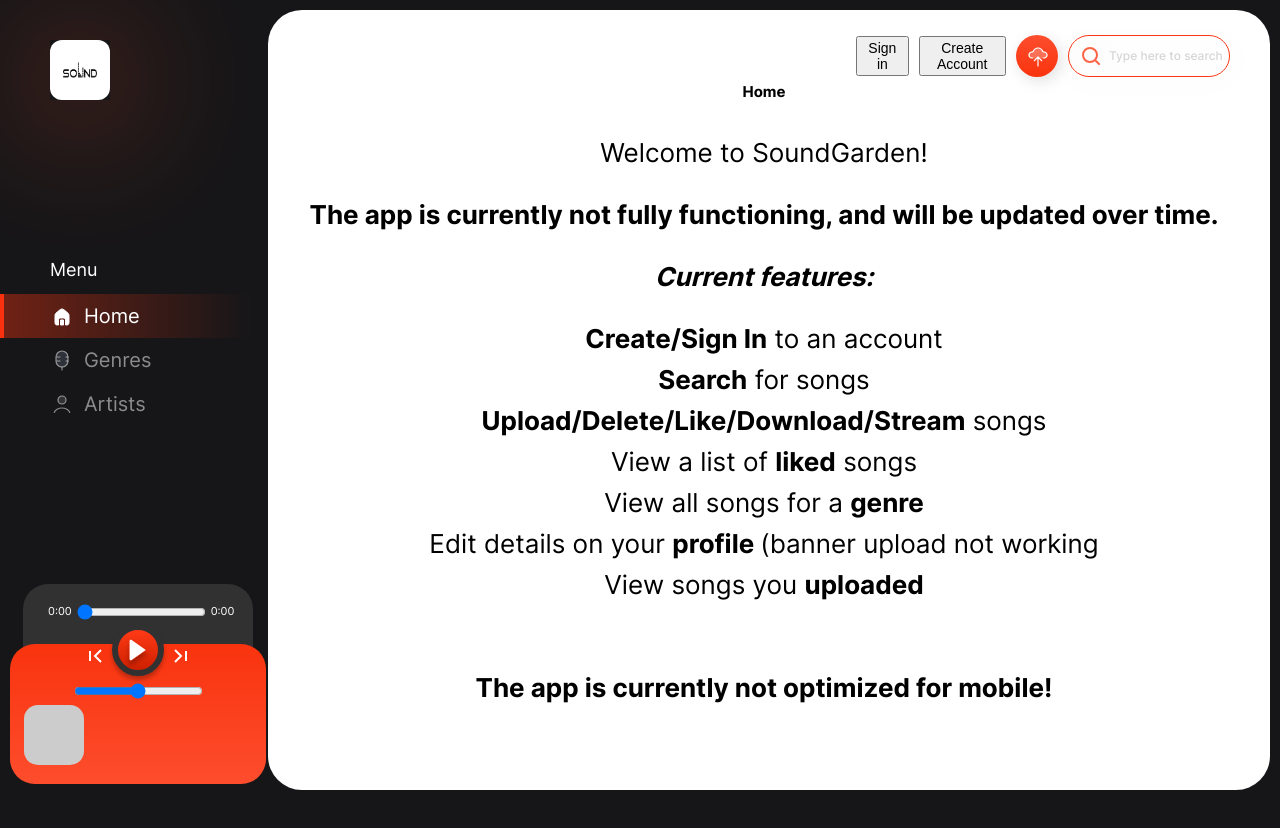
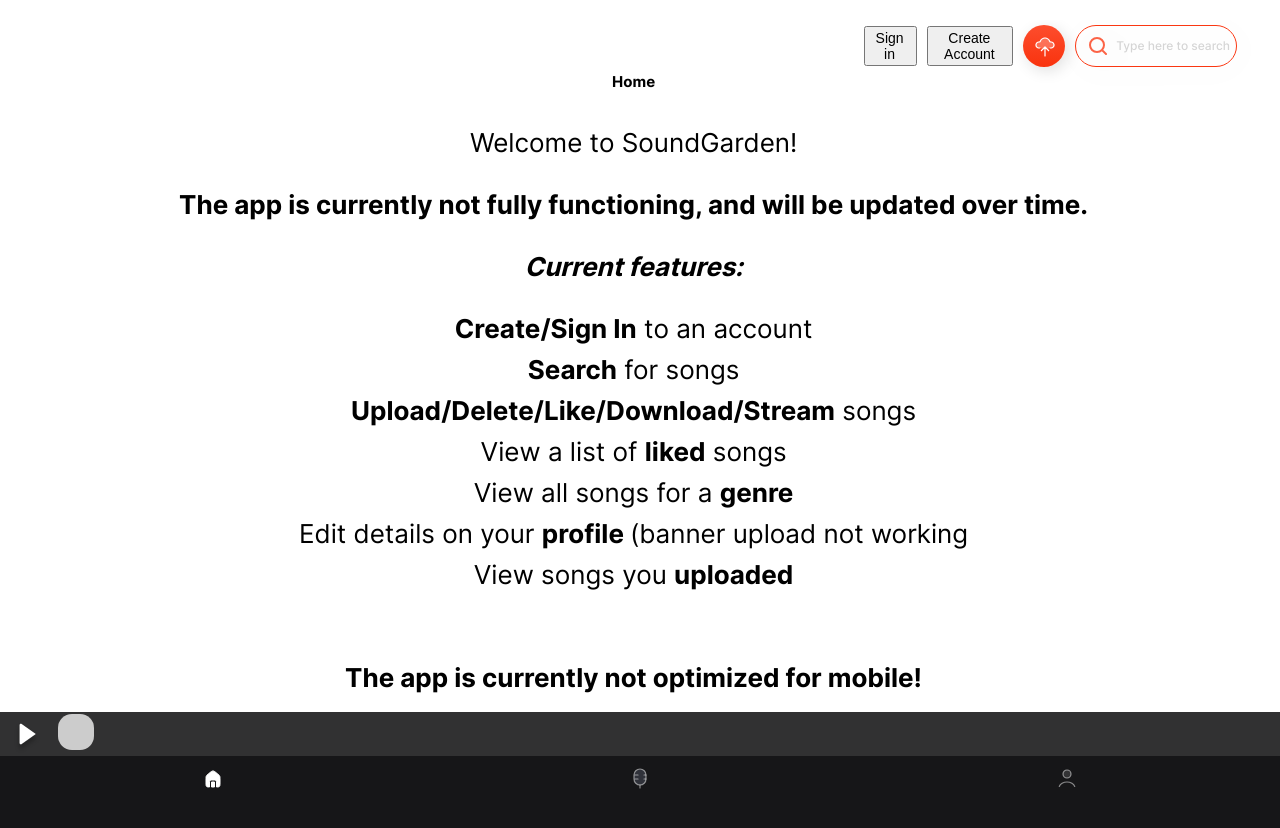
Before and after one commit to khalil0525/sound-garden-app, a React (Create React App) app: page / in a window 1280 px wide. Shown: the top 828 px of the page. Before the commit the page ends 800 px from the top, so only its background shows below. Built offline with nearby package versions, Linux system fonts and the light colour scheme; no server answers.

Commit message:
added media query conditions to 3 main components

```diff
--- a/src/App.module.css
+++ b/src/App.module.css
@@ -22,7 +22,7 @@
 @media only screen and (min-width: 768px) {
 }
 /* Large devices (laptops/desktops, 992px and up) */
-@media only screen and (min-width: 992px) {
+@media only screen and (min-width: 992px) and (min-device-height: 768px) and (orientation: landscape) {
   .app {
     grid-template-rows: 1fr;
     grid-template-columns: 1fr 5fr;
--- a/src/components/AudioPlayer/AudioPlayer.module.css
+++ b/src/components/AudioPlayer/AudioPlayer.module.css
@@ -59,10 +59,10 @@
   opacity: 0.5;
 }
 
-@media only screen and (min-width: 992px) {
+@media only screen and (min-width: 992px) and (min-device-height: 768px) and (orientation: landscape) {
   .audioPlayer {
     /* padding: 2rem 0 0 1rem; */
-    max-width: 100%;
+    /* max-width: 100%; */
     max-height: 20.6rem;
     position: relative;
 
--- a/src/components/SideNavigation/SideNavigation.module.css
+++ b/src/components/SideNavigation/SideNavigation.module.css
@@ -137,7 +137,7 @@
   } */
 }
 /* Large devices (laptops/desktops, 992px and up) */
-@media only screen and (min-width: 992px) {
+@media only screen and (min-width: 992px) and (min-device-height: 768px) and (orientation: landscape) {
   .sideNavigation {
     /* width: 100%; */
     /* max-width: inherit; */
```
